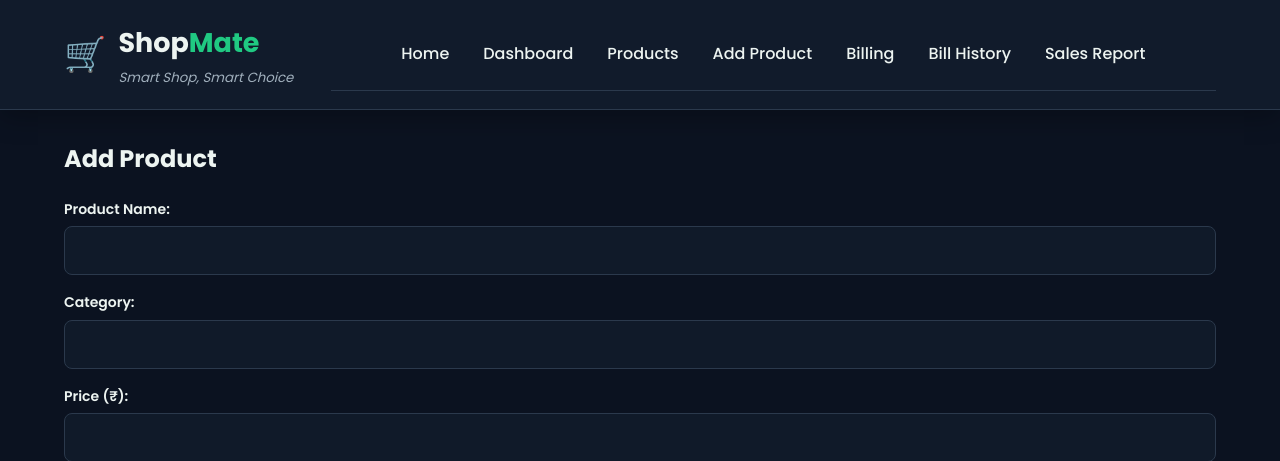
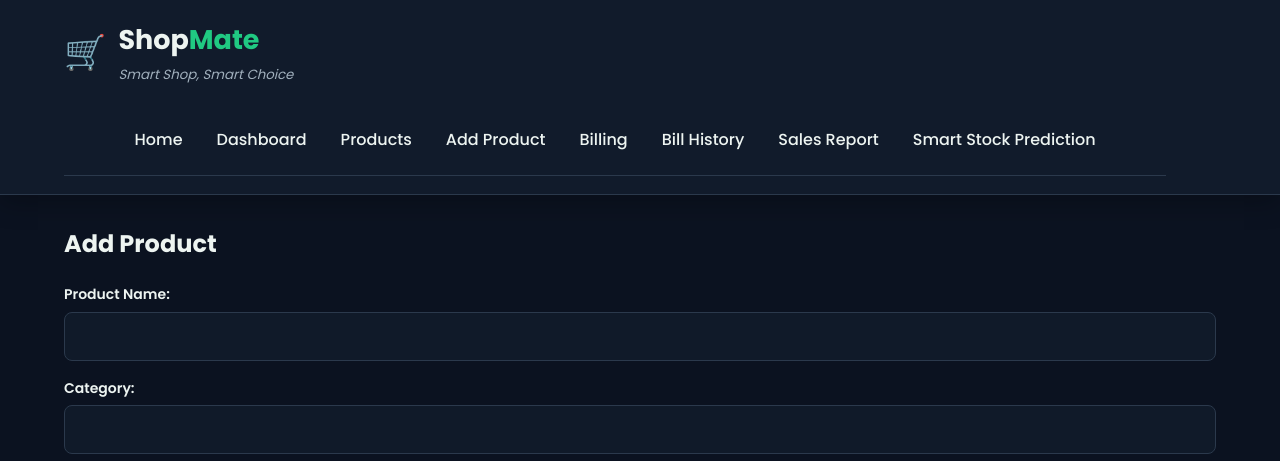
Before and after one commit to jasbalan17-droid/ShopMate-Grocery-Management, a Flask app: page /products/add in a window 1280 px wide. Shown: the top 461 px of the page. Run offline with Flask 3, Linux system fonts and the light colour scheme.

Commit message:
Add stock prediction to navigation

```diff
--- a/templates/base.html
+++ b/templates/base.html
@@ -32,6 +32,7 @@
     <a href="{{ url_for('billing') }}">Billing</a>
     <a href="{{ url_for('bill_history') }}">Bill History</a>
     <a href="{{ url_for('sales_report') }}">Sales Report</a>
+    <a href="{{ url_for('stock_prediction') }}">Smart Stock Prediction</a>
 </nav>
 
     </header>
```
